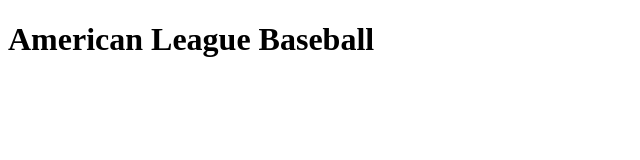
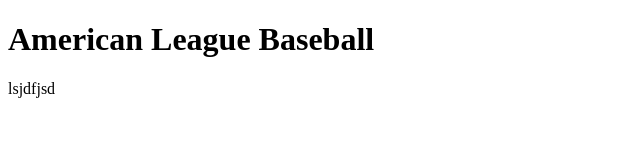
Before and after one commit to Mila5847/JSProject, a plain HTML site: page index.html in a window 1280 px wide. Shown: the full height of the page, 0-640 px from the left. Drawn offline with Linux system fonts and the light colour scheme.

Commit message:
tryUpdate

```diff
--- a/index.html
+++ b/index.html
@@ -18,3 +18,4 @@
    </header>
 </body>
 </html>
+   lsjdfjsd
```
